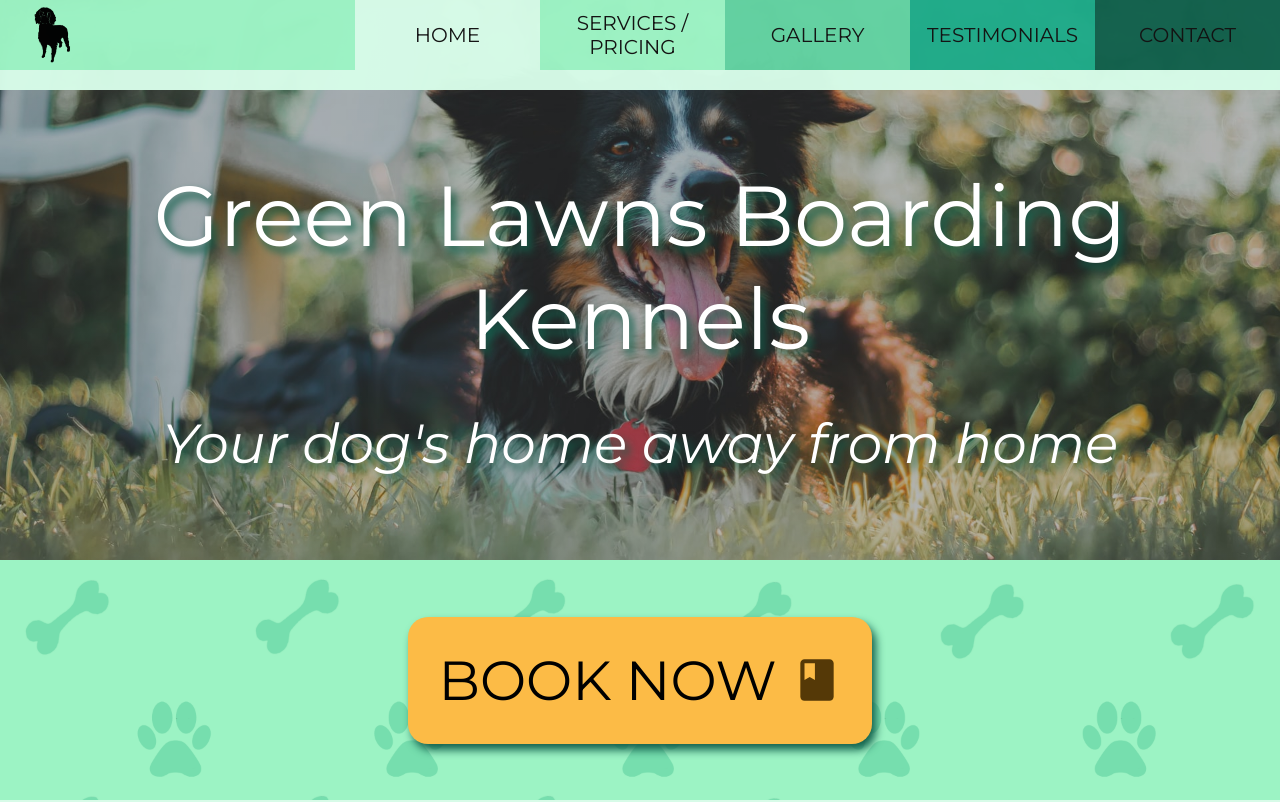
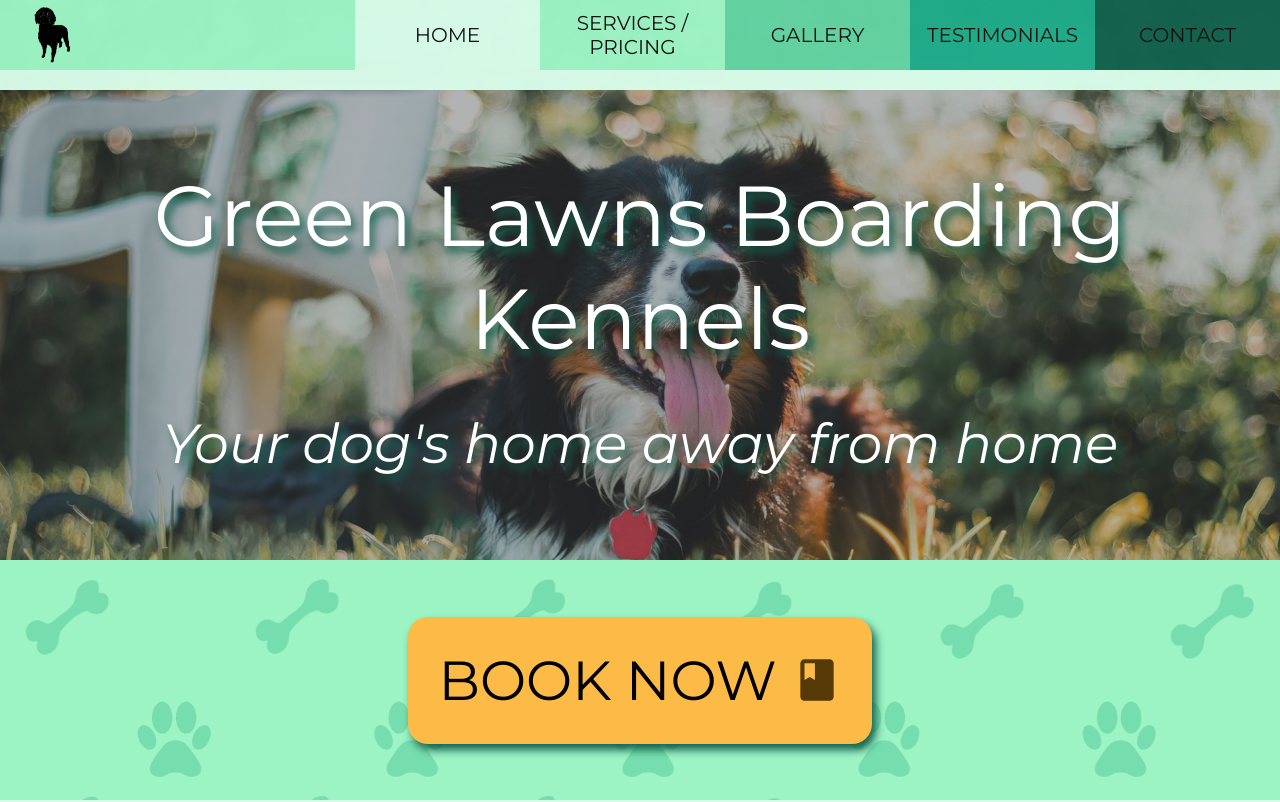
Before and after one commit to Velocima/green-lawns-next, a Next.js app: page / in a window 1280 px wide. Shown: the top 802 px of the page. Built offline with nearby package versions, Linux system fonts and the light colour scheme.

Commit message:
background attatchment fixed removed for slightly larger resolutions - ipad pro landscape fix

```diff
--- a/styles/contact.module.css
+++ b/styles/contact.module.css
@@ -180,9 +180,16 @@
 	}
 }
 /* handheld width queries */
+
+@media screen and (max-width: 1370px) {
+	.banner {
+		background-attachment: local;
+		background-position: bottom;
+	}
+}
+
 @media screen and (max-width: 1050px) {
 	.banner {
-		background-attachment: local;
 		background-position: bottom;
 		height: 50vh;
 	}
@@ -410,12 +417,12 @@
 
 /* Paralax height breakpoints for the banner */
 
-@media screen and (max-height: 900px) and (min-width: 1050px) {
+@media screen and (max-height: 900px) and (min-width: 1370px) {
 	.banner {
 		background-position: center -150px;
 	}
 }
-@media screen and (max-height: 700px) and (min-width: 1050px) {
+@media screen and (max-height: 700px) and (min-width: 1370px) {
 	.banner {
 		background-position: center -110px;
 	}
--- a/styles/index.module.css
+++ b/styles/index.module.css
@@ -98,11 +98,16 @@
 		opacity: 1;
 	}
 }
-
+@media screen and (max-width: 1370px) {
+	.banner {
+		background-attachment: local;
+		background-position: center 20%;
+	}
+}
 @media screen and (max-width: 1050px) {
 	.banner {
 		min-height: 350px;
-		background-attachment: local;
+		background-position: center;
 	}
 	.titles {
 		margin: 0 30px;
--- a/styles/testimonies.module.css
+++ b/styles/testimonies.module.css
@@ -61,14 +61,18 @@
 	padding-left: 50px;
 }
 
+@media screen and (max-width: 1370px) {
+	.banner {
+		background-position: center top;
+		background-attachment: local;
+	}
+}
 @media screen and (max-width: 1050px) {
 	.reviews {
 		padding-top: 100px;
 	}
 	.banner {
 		height: 50vh;
-		background-position: center top;
-		background-attachment: local;
 	}
 	.review {
 		grid-column: 1 / span 2;
```
